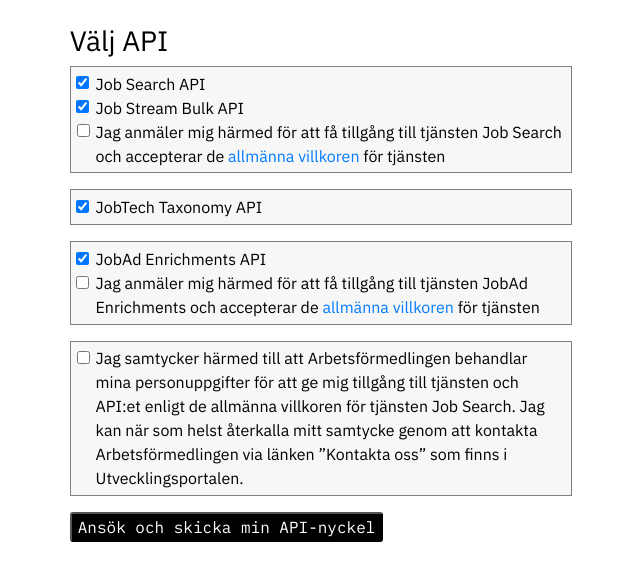
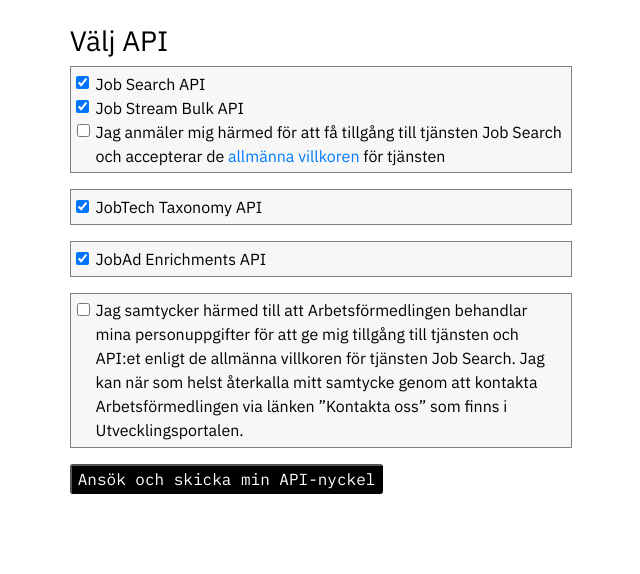
Before and after one commit to JobtechSwe/api-key-generator, a Flask app: page / in a window 1280 px wide. Shown: the part 1665-2239 px from the top of the page, without its empty margins (319-959 px from the left). After the commit the page ends 2159 px from the top, so only its background shows below. Run offline with Flask 2, Linux system fonts and the light colour scheme; data that the repository does not hold is empty; parts of the project's set-up code (start-up, migrations or seed data) failed here and were passed over; some libraries are stand-ins or nearby versions.

Commit message:
Proper clientside validation so the user don't have to agree licenses for non requested API:s. Removed validation for JobAd Enrichments API agreement.

```diff
--- a/apikeys/application.py
+++ b/apikeys/application.py
@@ -55,7 +55,7 @@ def register():
 APP_ID_JOB_SEARCH = '3'
 APP_ID_JOB_STREAM_BULK = '16'
 # APP_ID_TAXONOMY = '8'
-APP_ID_JOBAD_ENRICHMENTS = '64'
+# APP_ID_JOBAD_ENRICHMENTS = '64'
 
 def _validate_form(req, appids):
     if not req.form.get('approve_gdpr'):
@@ -65,10 +65,6 @@ def _validate_form(req, appids):
     if (APP_ID_JOB_SEARCH in appids or APP_ID_JOB_STREAM_BULK in appids) and not req.form.get('approve_licence'):
         log.debug("User has not approved license for Job Search API and Job Stream Bulk API, sending back to base page")
         flash("You must approve our usage license for Job Search API and Job Stream Bulk API.")
-        return False
-    if APP_ID_JOBAD_ENRICHMENTS in appids and not req.form.get('approve_licence_jae'):
-        log.debug("User has not approved license for JobAd Enrichments API, sending back to base page")
-        flash("You must approve our usage license for JobAd Enrichments API.")
         return False
     if not req.form.get('email'):
         log.debug("User has provided an email address, sending back to base page")
--- a/apikeys/static/js/validate-form.js
+++ b/apikeys/static/js/validate-form.js
@@ -1,7 +1,6 @@
 
 
 var isJobSearchLicenseApproved = false;
-var isJaeLicenseApproved = false;
 
 function approveJobSearchLicense(){
     var domApproveLicense = document.getElementById('approve_licence');
@@ -12,14 +11,7 @@ function approveJobSearchLicense(){
     }
 }
 
-function approveJobAdEnrichmentsLicense(){
-    var domApproveLicense = document.getElementById('approve_licence_jae');
-    isJaeLicenseApproved = true;
-    domApproveLicense.setCustomValidity('');
-    if (!domApproveLicense.checked){
-        domApproveLicense.click();
-    }
-}
+
 
 function isAnyCheckBoxChecked(ids) {
     var isAnyChecked = false;
@@ -43,7 +35,6 @@ function isAnyApiChecked() {
 }
 
 var validationMessageJobSearchAgreement = 'Du måste läsa och godkänna avtalet';
-var validationMessageJaeAgreement = 'Du måste läsa och godkänna avtalet för JobAd Enrichments';
 
 $(function () {
     $('[data-toggle="tooltip"]').tooltip()
@@ -51,11 +42,9 @@ $(function () {
 
 $(document).ready(function(){
     document.getElementById('approve_licence').setCustomValidity(validationMessageJobSearchAgreement);
-    document.getElementById('approve_licence_jae').setCustomValidity(validationMessageJaeAgreement);
 
 
     registerModalEvents('licence', 'agree');
-    registerModalEvents('licence_jae', 'agree_jae_btn');
 });
 
 function registerModalEvents(modalId, buttonId) {
@@ -117,21 +106,7 @@ function setAgreementRequired() {
     }
 }
 
-function setAgreementRequiredJae() {
-    var apiChecked = isAnyCheckBoxChecked(['jae']);
-    var domApproveLicense = document.getElementById('approve_licence_jae');
 
-    domApproveLicense.required = apiChecked;
-
-    if (apiChecked && (!isJaeLicenseApproved || !domApproveLicense.checked)) {
-        domApproveLicense.required = true;
-        domApproveLicense.setCustomValidity(validationMessageJaeAgreement);
-
-    } else {
-        domApproveLicense.required = false;
-        domApproveLicense.setCustomValidity('');
-    }
-}
 
 function checkIfAnyApiChosen() {
     var domJobsearch = document.getElementById('jobsearch');
--- a/apikeys/templates/form.html
+++ b/apikeys/templates/form.html
@@ -146,15 +146,9 @@
                                 </div>
                                 <div class="api-check-area">
                                     <div class="form-check">
-                                        <input class="form-check-input" type="checkbox" name="appid" value="64" id="jae" checked="checked" onchange="setAgreementRequiredJae()">
+                                        <input class="form-check-input" type="checkbox" name="appid" value="64" id="jae" checked="checked">
                                         <label class="form-check-label" for="jae">JobAd Enrichments API</label><br/>
 
-                                        <input class="form-check-input" type="checkbox" name="approve_licence_jae" value="1"
-                                               id="approve_licence_jae" required onchange="setAgreementRequiredJae()">
-                                        <label class="form-check-label" for="approve_licence_jae">Jag anmäler mig härmed för att
-                                            få tillgång till tjänsten JobAd Enrichments och accepterar de <a class="btn-link" id="show_license_jae"
-                                                                                                             data-toggle="modal" href="#licence_jae">
-                                                allmänna villkoren</a> för tjänsten </label><br/>
                                     </div>
 
                                     </div>
@@ -347,49 +341,4 @@
     </div>
 
 
-<!-- Modal, JobAd Enrichments -->
-<div class="modal fade" id="licence_jae" tabindex="-1" role="dialog" aria-labelledby="licenceLableJae" aria-hidden="true">
-    <div class="modal-dialog modal-lg" role="document">
-        <div class="modal-content">
-            <div class="modal-header">
-                <h5 class="modal-title" id="licenceLableJae">ALLMÄNNA VILLKOR FÖR ANVÄNDNING AV TJÄNSTEN<br />JOBAD ENRICHMENTS</h5>
-                <button type="button" class="close" data-dismiss="modal" aria-label="Close">
-                    <span aria-hidden="true">&times;</span>
-                </button>
-            </div>
-            <div class="modal-body" id="modalLicenceJae">
-                <div class="format">
-
-
-                    <h4>Rubrik 1</h4>
-                    <h3>Rurbrik 2</h3>
-                    <p>1.1.	Text här</p>
-                    <p>
-                        Lorem ipsum dolor sit amet, consectetur adipiscing elit. Curabitur at leo nisl. Praesent consequat diam eget justo ornare porttitor. Curabitur nulla eros, efficitur vel elementum sit amet, tempus eget velit. Aenean facilisis ac mi id lobortis. Integer congue elit urna, varius maximus ligula euismod et. Quisque dapibus turpis facilisis eros cursus posuere. Morbi id commodo enim. Pellentesque consectetur dolor sit amet malesuada commodo. Donec quis augue et nulla convallis accumsan. Aenean consectetur nunc massa, ac ornare diam dictum id. Nulla ac ipsum arcu. Mauris in tincidunt lectus. Vivamus elit libero, pretium et dolor ac, vulputate tempus turpis. Donec faucibus est eget nisi egestas blandit. Pellentesque consequat dolor eu volutpat vulputate.
-
-                        In viverra arcu a feugiat maximus. In facilisis gravida sem. Nam ultrices aliquet arcu, eget vestibulum turpis sodales non. Quisque sed dolor ullamcorper, aliquam quam porta, convallis lacus. Aliquam erat volutpat. Praesent eu turpis lectus. In nec tristique quam. Donec at viverra augue, quis gravida nisi.
-
-                        Maecenas lorem mi, faucibus in eros id, lobortis semper nunc. Morbi hendrerit sollicitudin ligula, sed imperdiet risus sodales ac. Donec facilisis, tortor nec semper congue, ante augue ultrices odio, sit amet iaculis metus nunc eget diam. Donec consequat nisi molestie risus maximus, tempor faucibus sapien laoreet. In mattis a diam id condimentum. Donec posuere rhoncus neque, at consequat mi molestie a. Donec ultrices, eros eu venenatis rutrum, diam ante lobortis diam, sit amet aliquam odio nunc sit amet nunc. Aliquam justo erat, venenatis sed elit ac, accumsan ultricies odio. Pellentesque at massa ut augue tincidunt ultrices quis eu lorem. Proin eget rutrum erat, eget tincidunt sem.
-
-                        Vestibulum nec neque hendrerit, imperdiet lacus vitae, suscipit dui. Suspendisse eget eros eget ante iaculis iaculis. Duis hendrerit a quam non dictum. Ut et lacus eget justo consequat fermentum. Quisque tincidunt nisi sagittis ante congue lacinia. In ac sodales neque. Vestibulum convallis pellentesque urna, eu facilisis quam ultrices et. Vestibulum vehicula egestas consequat. Nam eget ultrices sem, non pharetra ligula. Suspendisse metus odio, vehicula ac tempus sit amet, aliquet in nisl. Integer pretium accumsan dolor, posuere porttitor metus aliquam sed.
-
-                        Nulla placerat facilisis nisl non pulvinar. Morbi vel auctor sem, et condimentum magna. Praesent nisi quam, facilisis vitae tempus ut, mollis sit amet massa. Sed nec felis mi. Curabitur eros nisi, sollicitudin at augue vitae, auctor convallis est. Vestibulum aliquet non lectus id hendrerit. Ut et eleifend orci. Integer ut odio nulla. Sed sagittis erat eget quam pretium, eget feugiat erat blandit. Etiam mollis volutpat ultrices. Curabitur auctor hendrerit ullamcorper. Sed consequat egestas nisl ac elementum. Fusce luctus iaculis purus in tincidunt. Aenean dui risus, rutrum in consectetur ut, aliquam in dolor.
-                    </p>
-
-                </div>
-
-            </div>
-            <div class="modal-footer">
-
-
-
-                <span id="agree_jae_btn-tooltipwrapper" class="d-inline-block" tabindex="0" data-toggle="tooltip" data-placement="top" title="Var vänlig och läs texten innan du godkänner">
-                     <button onclick="approveJobAdEnrichmentsLicense()" id="agree_jae_btn" type="button" class="btn btn-primary btn-agree" disabled data-dismiss="modal">Jag godkänner</button>
-                </span>
-
-            </div>
-        </div>
-    </div>
-</div>
-
 </body>
```
